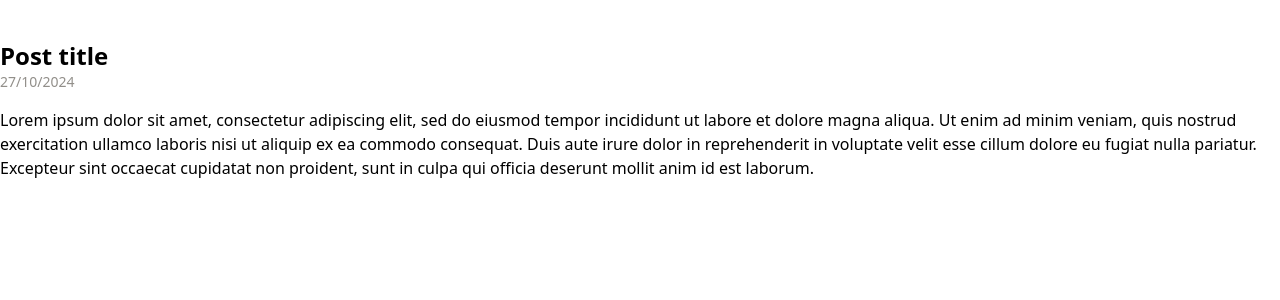
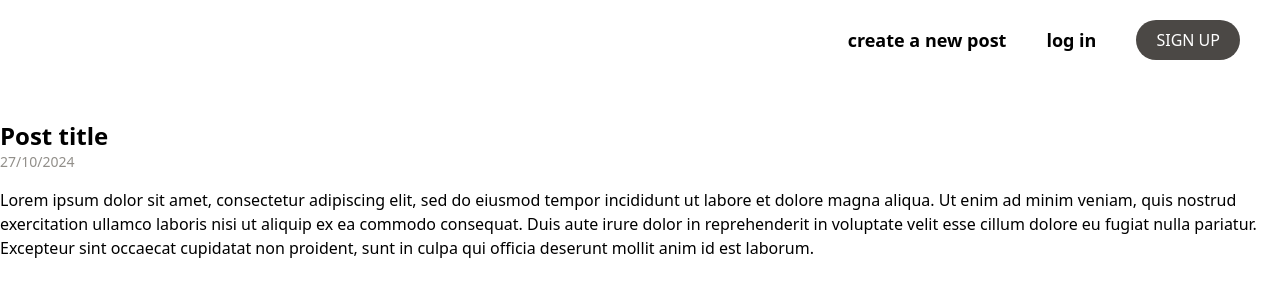
Before and after one commit to mn46/simple-blog, a Next.js app: page /post/new in a window 1280 px wide. Shown: the top 300 px of the page. Built offline with nearby package versions, Linux system fonts and the light colour scheme.

Commit message:
Move navigation to layout to display it on all pages

```diff
--- a/app/(components)/Navigation.tsx
+++ b/app/(components)/Navigation.tsx
@@ -33,7 +33,7 @@ const Navigation: React.FC = () => {
           </li>
         )}
         <li className="font-semibold text-lg">
-          <Link href="/post">create a new post</Link>
+          <Link href="/post/new">create a new post</Link>
         </li>
         <li className="font-semibold text-lg">
           <Link href="/">log in</Link>
--- a/app/layout.tsx
+++ b/app/layout.tsx
@@ -1,6 +1,7 @@
 import type { Metadata } from "next";
 import { PT_Sans } from "next/font/google";
 import "./globals.css";
+import Navigation from "./(components)/Navigation";
 
 const ptSans = PT_Sans({
   subsets: ["latin"],
@@ -21,7 +22,12 @@ export default function RootLayout({
 }>) {
   return (
     <html lang="en">
-      <body className={`${ptSans.variable} antialiased`}>{children}</body>
+      <body className={`${ptSans.variable} antialiased`}>
+        <header>
+          <Navigation />
+        </header>
+        {children}
+      </body>
     </html>
   );
 }
--- a/app/page.tsx
+++ b/app/page.tsx
@@ -6,9 +6,6 @@ import PostMini from "./(components)/PostMini";
 export default function Home() {
   return (
     <div>
-      <header>
-        <Navigation />
-      </header>
       <main className="font-[family-name:var(--pt-sans)]">
         <section id="create_new">
           <Headline text="create new post" />
```
